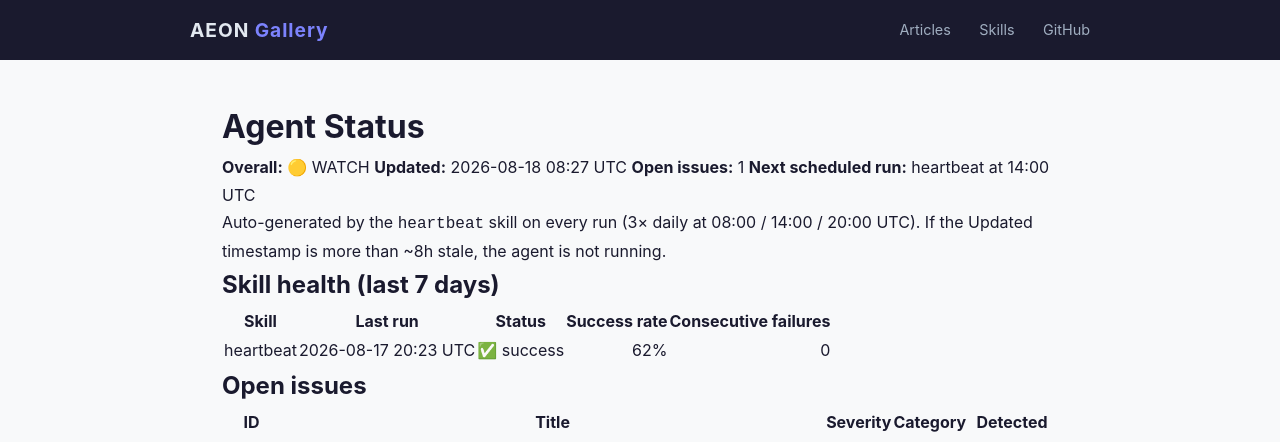
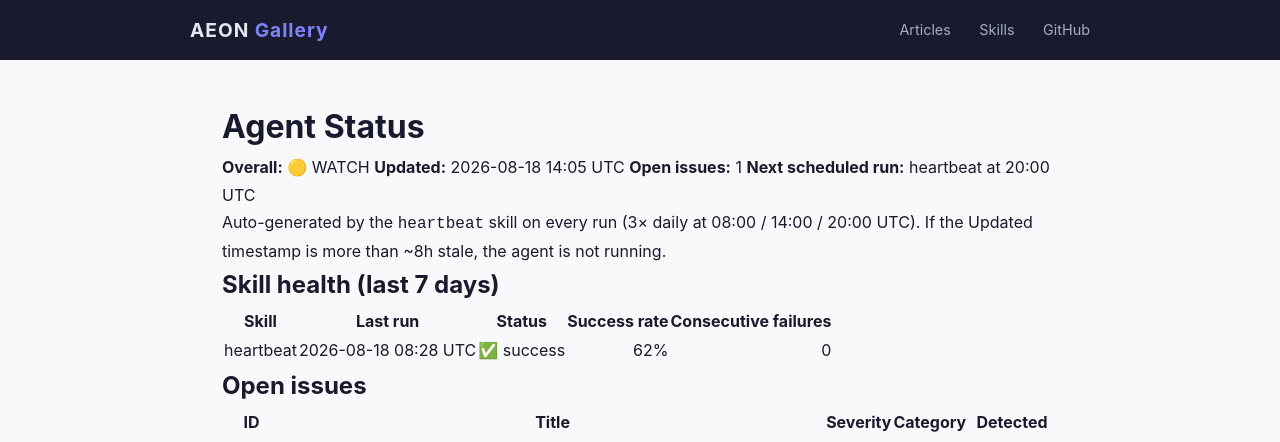
Before and after one commit to RickCrosschain/aeon, a Jekyll site: the page built from docs/status.md, in a window 1280 px wide. Shown: the top 442 px of the page. Built offline with Jekyll 4.4.1, drawn with Linux system fonts in a browser that asks for light colours.

Commit message:
chore(heartbeat): auto-commit 2026-08-18

```diff
--- a/docs/status.md
+++ b/docs/status.md
@@ -7,9 +7,9 @@
 # Agent Status
 
 **Overall:** 🟡 WATCH
-**Updated:** 2026-08-18 08:27 UTC
+**Updated:** 2026-08-18 14:05 UTC
 **Open issues:** 1
-**Next scheduled run:** heartbeat at 14:00 UTC
+**Next scheduled run:** heartbeat at 20:00 UTC
 
 Auto-generated by the `heartbeat` skill on every run (3× daily at 08:00 / 14:00 / 20:00 UTC). If the Updated timestamp is more than ~8h stale, the agent is not running.
 
@@ -17,7 +17,7 @@
 
 | Skill | Last run | Status | Success rate | Consecutive failures |
 |-------|----------|--------|-------------:|---------------------:|
-| heartbeat | 2026-08-17 20:23 UTC | ✅ success | 62% | 0 |
+| heartbeat | 2026-08-18 08:28 UTC | ✅ success | 62% | 0 |
 
 ## Open issues
 
--- a/memory/token-usage.csv
+++ b/memory/token-usage.csv
@@ -168,3 +168,4 @@
 2026-08-17,heartbeat,claude-opus-4-8,2112,3728,296339,54996
 2026-08-17,heartbeat,claude-opus-4-8,2114,4338,351413,56209
 2026-08-18,heartbeat,claude-opus-4-8,2114,3722,356655,56166
+2026-08-18,heartbeat,claude-opus-4-8,2118,4016,464659,55449
```
Also changed, not shown: memory/logs/2026-08-18.md (+11 -0 lines), .outputs/heartbeat.md.
